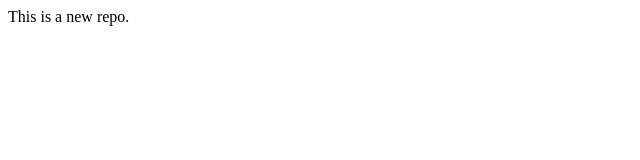
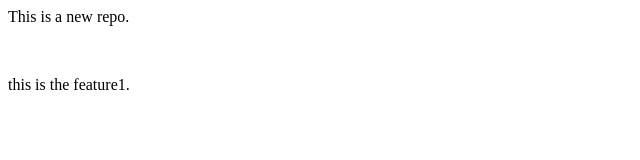
Before and after one commit to SuryanshKumarPathak/Local_repo, a plain HTML site: page index.html in a window 1280 px wide. Shown: the whole page, without its empty margins (0-640 px from the left). Drawn offline with Linux system fonts and the light colour scheme.

Commit message:
add the new line in the feature 1

```diff
--- a/index.html
+++ b/index.html
@@ -1 +1,4 @@
 <p>This is a new repo.</p>
+<br><p>
+    this is the feature1.
+</p>
```
